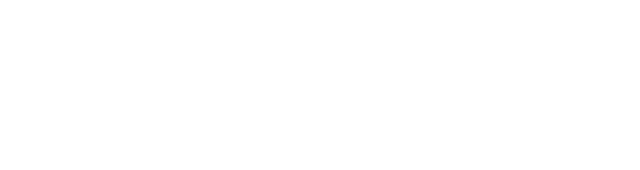
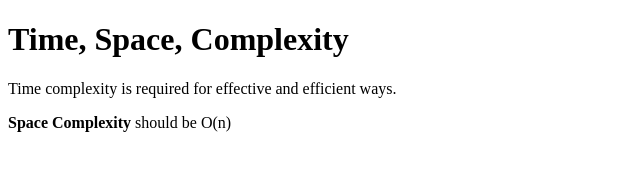
Before and after one commit to acciojob/time-and-space-complexity-prathamesh-bhosale, a website: page main.html in a window 1280 px wide. Shown: the whole page, without its empty margins (0-640 px from the left). Drawn offline with Linux system fonts and the light colour scheme.

Commit message:
created a submission

```diff
--- a/main.html
+++ b/main.html
@@ -8,6 +8,9 @@
 
 <body>
 	<!-- the entire body must be written by student -->
+	<h1>Time, Space, Complexity</h1>
+	<p>Time complexity is required for effective and efficient ways.</p>
+	<p><b>Space Complexity</b> should be O(n)</p>
     <script type="text/javascript" src="./script.js">
 </script>
 
```
